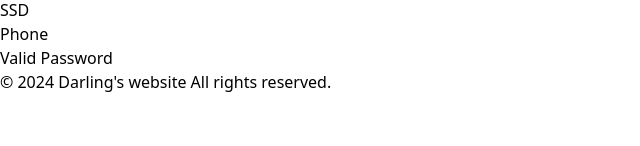
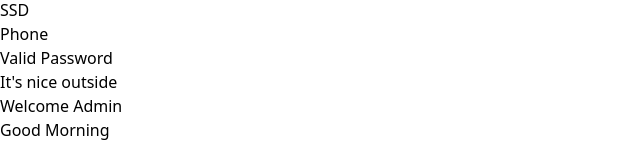
Before and after one commit to atultiwari7388/reactjs-Oct-2024, a React (Vite) app in the folder react-first/: page / in a window 1280 px wide. Shown: the part 2318-2464 px from the top of the page, without its empty margins (0-640 px from the left). Before the commit the page ends 2412 px from the top, so only its background shows below. Built offline with nearby package versions, Linux system fonts and the light colour scheme; no server answers.

Commit message:
conditional rendering tasks

```diff
--- /dev/null
+++ b/react-first/src/components/Greeting.jsx
@@ -0,0 +1,3 @@
+export const Greeting = ({ timeOfDay }) => {
+  return timeOfDay === "morning" ? <h1>Good Morning</h1> : <h1>Good Bye</h1>;
+};
--- /dev/null
+++ b/react-first/src/components/UserStatus.jsx
@@ -0,0 +1,7 @@
+export const UserStatus = (props) => {
+  if (props.isLoggedIn && props.isAdmin) {
+    return <div>Welcome Admin</div>;
+  } else {
+    return <h1>Welcome User</h1>;
+  }
+};
--- /dev/null
+++ b/react-first/src/components/Weather.jsx
@@ -0,0 +1,11 @@
+export const Weather = () => {
+  let temp = 25;
+
+  if (temp < 15) {
+    return <h1>It's cold Outside</h1>;
+  } else if (temp >= 25 && temp <= 25) {
+    return <h1>It's nice outside</h1>;
+  } else if (temp > 25) {
+    return <h1>It's hot outside</h1>;
+  }
+};
--- a/react-first/src/pages/Home.jsx
+++ b/react-first/src/pages/Home.jsx
@@ -4,6 +4,9 @@ import { Card } from "./../components/Card";
 import { NewCard } from "./../components/NewCard";
 import { Cart } from "./../components/Cart";
 import { Password } from "./../components/Password";
+import { Weather } from "./../components/Weather";
+import { UserStatus } from "../components/UserStatus";
+import { Greeting } from "./../components/Greeting";
 
 export const Home = () => {
   const [data, setData] = useState([]);
@@ -102,6 +105,9 @@ export const Home = () => {
 
         <Cart />
         <Password isValid={true} />
+        <Weather />
+        <UserStatus isLoggedIn={true} isAdmin={true} />
+        <Greeting timeOfDay="morning" />
       </div>
     </div>
   );
```
